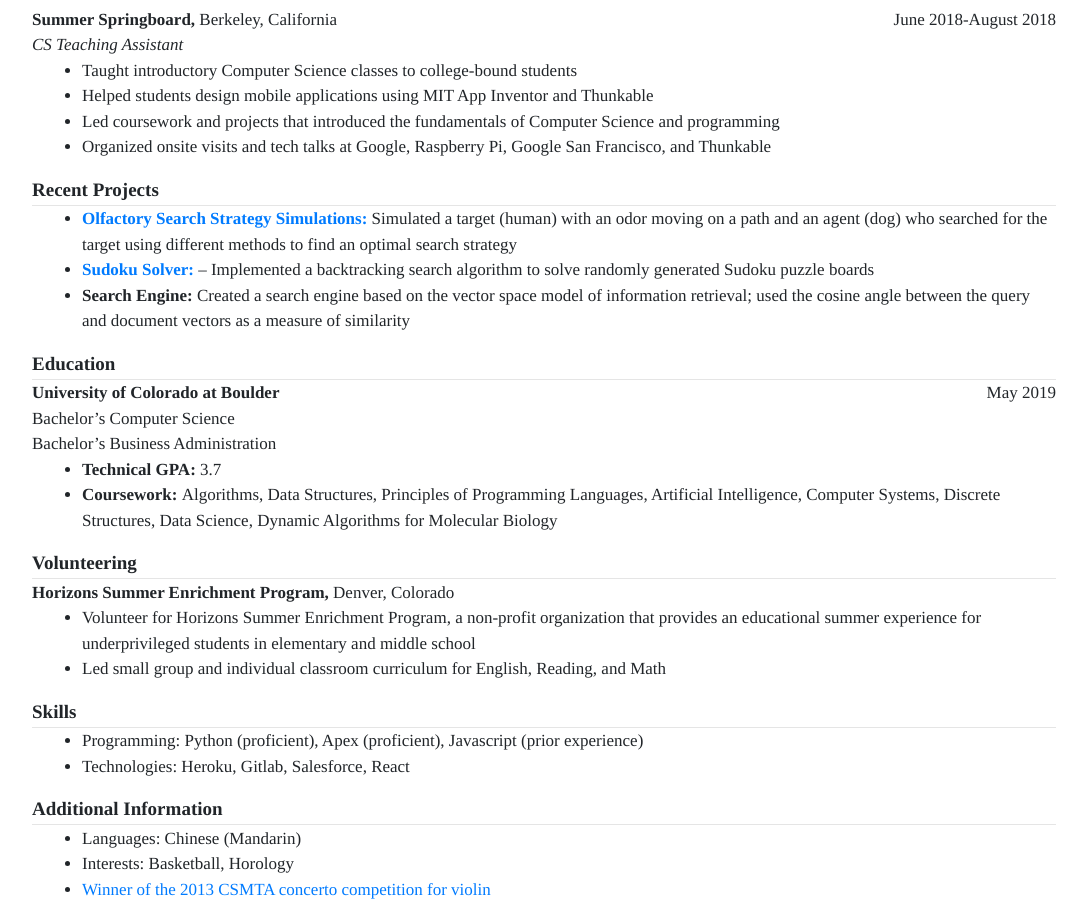
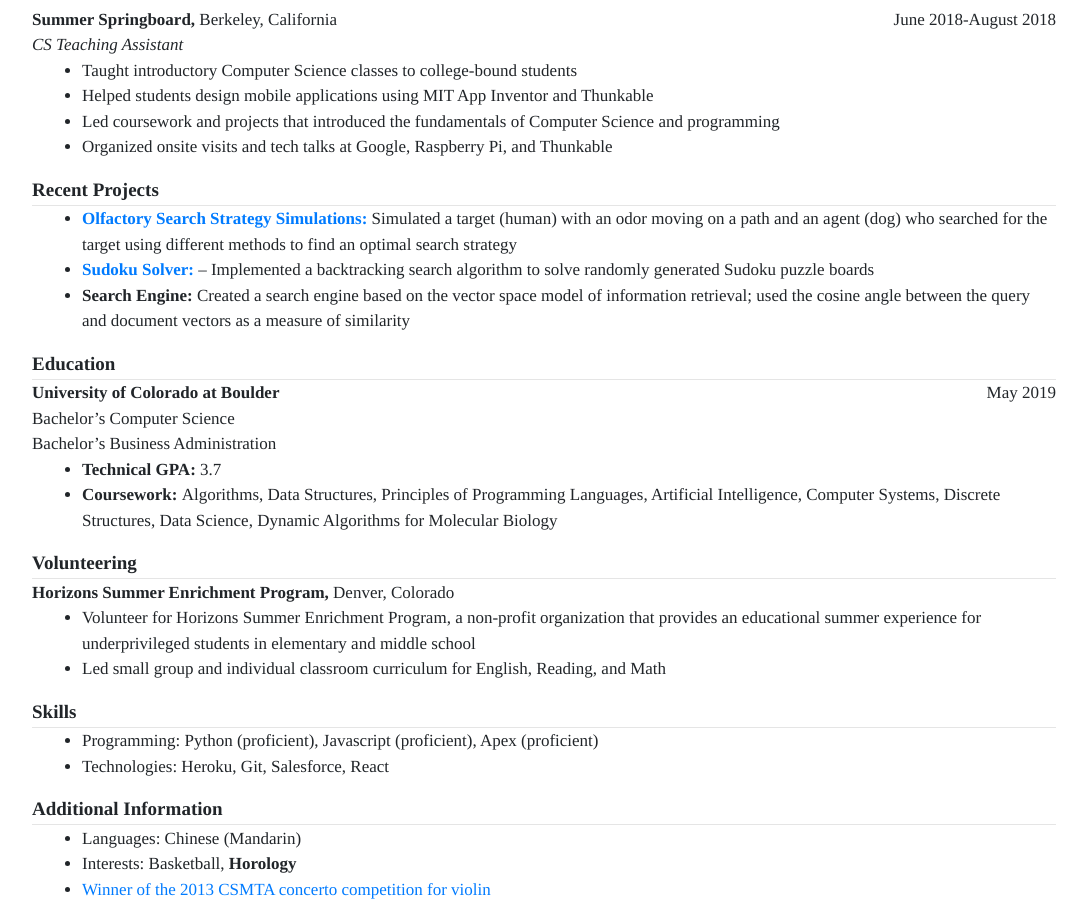
Before and after one commit to curtislin7/personal-website, a React (Create React App) app: page / in a window 1280 px wide. Shown: the part 520-1438 px from the top of the page, without its empty margins (96-1183 px from the left). Built offline with nearby package versions, Linux system fonts and the light colour scheme.

Commit message:
added bold and some content changes on resume

```diff
--- a/src/Pages/Home/HomePage.js
+++ b/src/Pages/Home/HomePage.js
@@ -63,7 +63,7 @@ const HomePage = () => {
               <li>Taught introductory Computer Science classes to college-bound students</li>
               <li>Helped students design mobile applications using MIT App Inventor and Thunkable</li>
               <li>Led coursework and projects that introduced the fundamentals of Computer Science and programming</li>
-              <li>Organized onsite visits and tech talks at Google, Raspberry Pi, Google San Francisco, and Thunkable</li>
+              <li>Organized onsite visits and tech talks at Google, Raspberry Pi, and Thunkable</li>
             </ul>
           </div>
           <div className={classes.section}>
@@ -105,8 +105,8 @@ const HomePage = () => {
             <div className={classes.sectionTitle}>Skills</div>
             <hr className={classes.line}/>
             <ul className={classes.points}>
-              <li>Programming: Python (proficient), Apex (proficient), Javascript (prior experience)</li>
-              <li>Technologies: Heroku, Gitlab, Salesforce, React</li>
+              <li>Programming: Python (proficient), Javascript (proficient), Apex (proficient)</li>
+              <li>Technologies: Heroku, Git, Salesforce, React</li>
             </ul>
           </div>
           <div className={classes.section}>
--- a/src/components/PopoverHoverWord.js
+++ b/src/components/PopoverHoverWord.js
@@ -4,6 +4,9 @@ import Typography from '@material-ui/core/Typography';
 import { makeStyles } from '@material-ui/core/styles';
 
 const useStyles = makeStyles((theme) => ({
+	text:{
+		fontWeight:'bold'
+	},
     popover: {
       pointerEvents: 'none',
     },
@@ -29,6 +32,7 @@ const HoverPopover = (props) => {
 	return (
 		<div>
 			<div
+				className={classes.text}
 				onMouseEnter={handlePopoverOpen}
 				onMouseLeave={handlePopoverClose}
 			>
@@ -45,10 +49,10 @@ const HoverPopover = (props) => {
 				anchorOrigin={{
 					vertical: 'top',
 					horizontal: 'left',
-				}}
+				  }}
 				transformOrigin={{
-					vertical: 'bottom',
-					horizontal: 'center',
+				vertical: 'bottom',
+				horizontal: 'left',
 				}}
 			>
 				{props.content}
```
